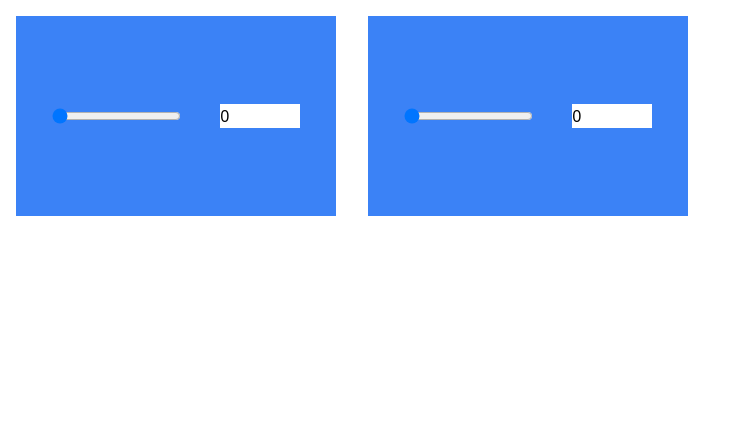
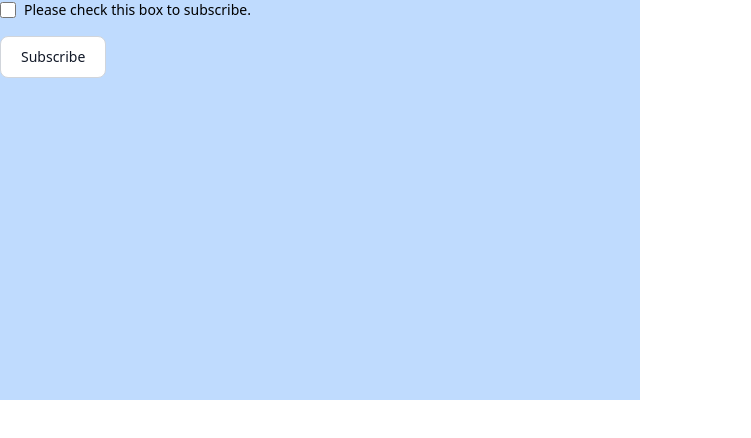
Before and after one commit to Naeem-gg/learning_svelte, a SvelteKit app: page / in a window 1280 px wide. Shown: the top 438 px of the page, without its empty margins (0-751 px from the left). Built offline with nearby package versions, Linux system fonts and the light colour scheme.

Commit message:
checkbox

```diff
--- a/package.json
+++ b/package.json
@@ -14,7 +14,8 @@
 		"migrate": "drizzle-kit migrate",
 		"push": "drizzle-kit push",
 		"pull": "drizzle-kit introspect",
-		"code:push": "git add . && git commit && git push origin main"
+		"code:push": "git add . && git commit && git push origin main",
+		"pretty": "prettier . -w"
 	},
 	"devDependencies": {
 		"@sveltejs/adapter-auto": "^3.0.0",
--- /dev/null
+++ b/src/components/Checkbox.svelte
@@ -0,0 +1,22 @@
+<script>
+	let isChecked = false;
+</script>
+
+<div class="w-1/2 h-[50vh] bg-blue-200">
+	<div class="flex items-center mb-4">
+		<input
+			id="default-checkbox"
+			type="checkbox"
+			bind:checked={isChecked}
+			class="w-4 h-4 text-blue-600 bg-gray-100 border-gray-300 rounded focus:ring-blue-500 dark:focus:ring-blue-600 dark:ring-offset-gray-800 focus:ring-2 dark:bg-gray-700 dark:border-gray-600"
+		/>
+		<label for="default-checkbox" class="ms-2 text-sm font-medium"
+			>{#if isChecked}Thank you for Subscribing{:else}Please check this box to subscribe.{/if}</label
+		>
+	</div>
+	<button
+		on:click={() => (isChecked = true)}
+		class="text-gray-900 bg-white border border-gray-300 focus:outline-none hover:bg-gray-100 focus:ring-4 focus:ring-gray-100 font-medium rounded-lg text-sm px-5 py-2.5 me-2 mb-2 dark:bg-gray-800 dark:text-white dark:border-gray-600 dark:hover:bg-gray-700 dark:hover:border-gray-600 dark:focus:ring-gray-700"
+		>{#if !isChecked}Subscribe{:else}Subscribed!!{/if}</button
+	>
+</div>
--- a/src/components/Input.svelte
+++ b/src/components/Input.svelte
@@ -1,7 +1,8 @@
 <script>
-    let name = ""
+	let name = '';
 </script>
+
 <h1 class="text-3xl font-bold">
-    {name}
+	{name}
 </h1>
 <input type="text" bind:value={name} class="border border-solid border-blue-600" />
--- a/src/components/Range&NumericInput.svelte
+++ b/src/components/Range&NumericInput.svelte
@@ -1,19 +1,16 @@
 <script>
-    let first = 0;
-    let second = 0;
+	let first = 0;
+	let second = 0;
 </script>
 
+<div class="flex">
+	<div class="w-[25vw] h-[25vh] bg-blue-500 flex justify-around items-center m-4 p-4">
+		<input type="range" bind:value={first} min="0" max="10" />
+		<input type="number" bind:value={first} min="0" max="10" />
+	</div>
 
-<div class="flex">
-
-    <div class="w-[25vw] h-[25vh] bg-blue-500 flex justify-around items-center m-4 p-4">
-        <input type="range" bind:value={first}  min="0" max="10" />
-        <input type="number" bind:value={first} min="0" max="10"  />
-    </div>
-
-
-    <div class="w-[25vw] h-[25vh] bg-blue-500 flex justify-around items-center m-4 p-4">
-        <input type="range" bind:value={second}  min="0" max="10" />
-        <input type="number" bind:value={second} min="0" max="10"  />
-    </div>
+	<div class="w-[25vw] h-[25vh] bg-blue-500 flex justify-around items-center m-4 p-4">
+		<input type="range" bind:value={second} min="0" max="10" />
+		<input type="number" bind:value={second} min="0" max="10" />
+	</div>
 </div>
--- a/src/routes/+page.svelte
+++ b/src/routes/+page.svelte
@@ -1,7 +1,5 @@
 <script lang="ts">
-	import RangeNumericInput from "../components/Range&NumericInput.svelte";
-
-
+	import Checkbox from '../components/Checkbox.svelte';
 </script>
 
-<RangeNumericInput/>
+<Checkbox />
```
